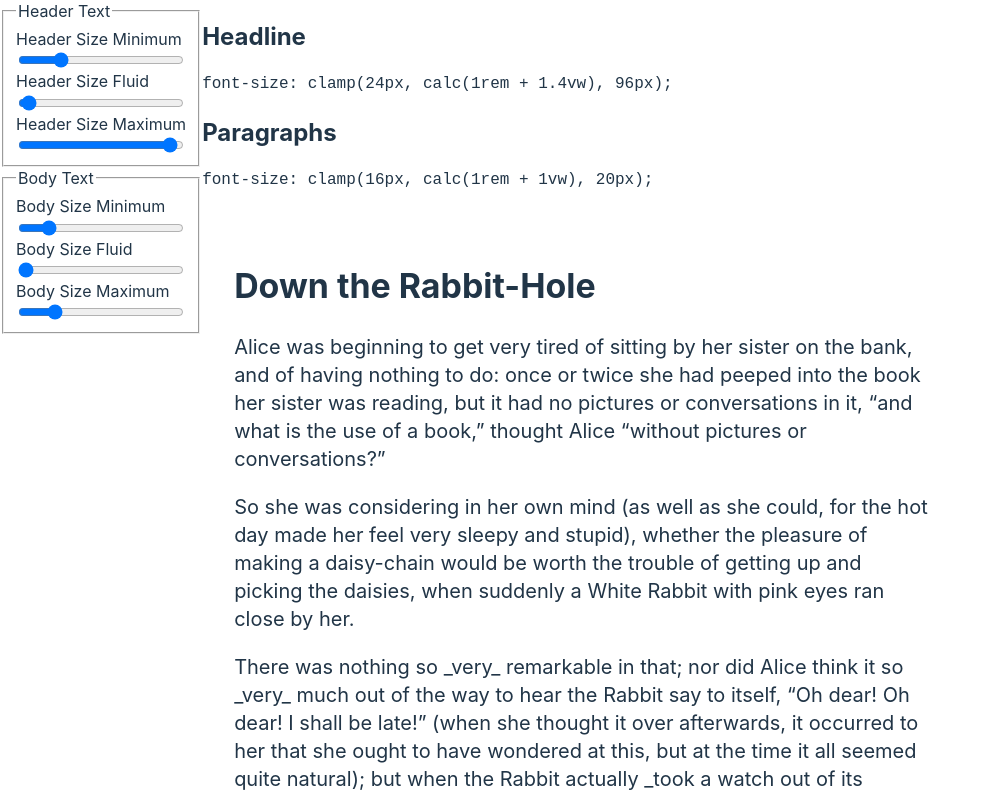
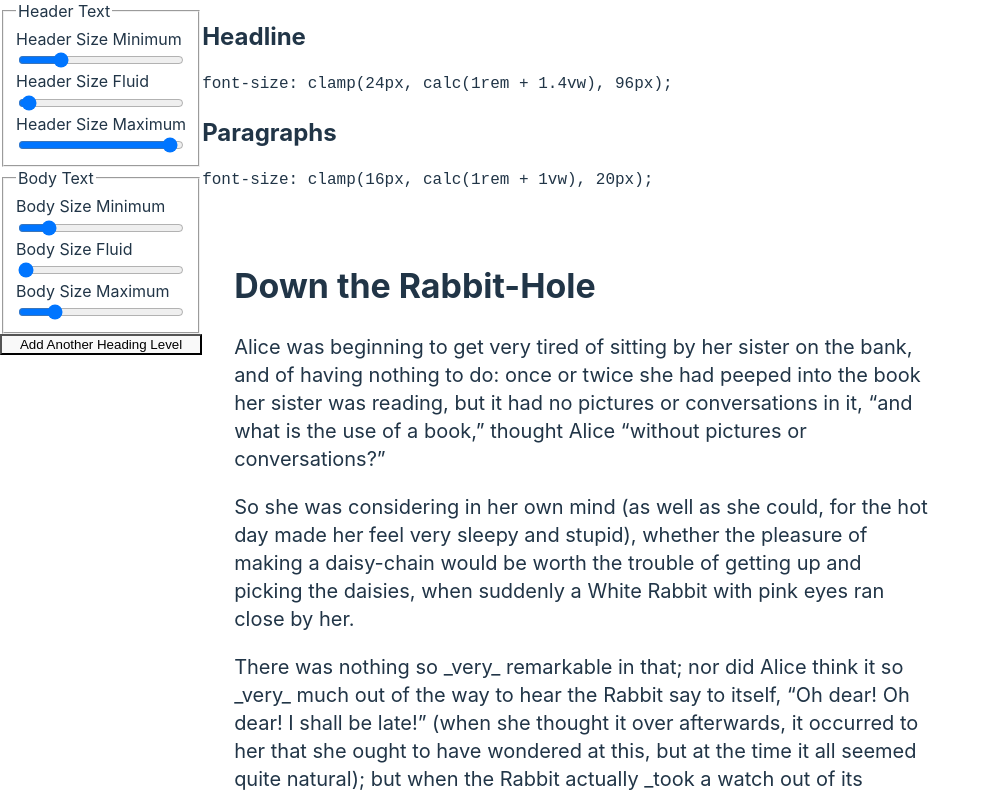
Before and after one commit to bdnorris/fluid-type-tester-v2, a Vue app: page / in a window 1280 px wide. Shown: the top 797 px of the page, without its empty margins (0-991 px from the left). Built offline with nearby package versions, Linux system fonts and the light colour scheme.

Commit message:
add and remove headings

```diff
--- a/src/components/Controls.vue
+++ b/src/components/Controls.vue
@@ -70,11 +70,17 @@
 				/>
 			</div>
 		</fieldset>
+		<button type="button" @click="addHeading" :disabled="headingsMaxed">
+			Add Another Heading Level
+		</button>
+		<button type="button" @click="removeHeading" v-if="headingLevels > 1">
+			Remove a Heading Level
+		</button>
 	</div>
 </template>
 
 <script lang="ts">
-import { ref, watch } from "@vue/runtime-core";
+import { computed, ref, watch } from "@vue/runtime-core";
 import { useStore } from "../../store";
 export default {
 	setup() {
@@ -104,6 +110,14 @@ export default {
 		watch(headerSizeMax, (newVal) => {
 			store.commit("setHeaderSizeMax", newVal);
 		});
+		const addHeading = () => {
+			store.commit("addHeadingLevel");
+		};
+		const removeHeading = () => {
+			store.commit("removeHeadingLevel");
+		};
+		const headingLevels = computed(() => store.state.headingLevels);
+		const headingsMaxed = computed(() => store.state.headingLevels == 6);
 		return {
 			bodySizeMin: bodySizeMin,
 			bodySizeFluid: bodySizeFluid,
@@ -111,6 +125,11 @@ export default {
 			headerSizeMin: headerSizeMin,
 			headerSizeFluid: headerSizeFluid,
 			headerSizeMax: headerSizeMax,
+			headings: computed(() => store.state.headingLevels),
+			addHeading,
+			removeHeading,
+			headingLevels,
+			headingsMaxed
 		};
 	},
 };
--- a/src/components/Text.vue
+++ b/src/components/Text.vue
@@ -1,6 +1,11 @@
 <template>
 	<div class="text" :style="`--body-size-min: ${bodySizeMin}px; --body-size-fluid: ${bodySizeFluid}vw; --body-size-max: ${bodySizeMax}px; --header-size-min: ${headerSizeMin}px; --header-size-fluid: ${headerSizeFluid}vw; --header-size-max: ${headerSizeMax}px;`" contenteditable="true">
 		<h1>Down the Rabbit-Hole</h1>
+		<h2 v-if="headingCount > 1">Alice's Adventures in Wonderland</h2>
+		<h3 v-if="headingCount > 2">Alice's Adventures in Wonderland</h3>
+		<h4 v-if="headingCount > 3">Alice's Adventures in Wonderland</h4>
+		<h5 v-if="headingCount > 4">Alice's Adventures in Wonderland</h5>
+		<h6 v-if="headingCount > 5">Alice's Adventures in Wonderland</h6>
 		<p>
 			Alice was beginning to get very tired of sitting by her sister on the
 			bank, and of having nothing to do: once or twice she had peeped into the
@@ -80,6 +85,7 @@ export default {
 		const headerSizeMin = computed(() => store.state.headerSizeMin);
 		const headerSizeFluid = computed(() => store.state.headerSizeFluid);
 		const headerSizeMax = computed(() => store.state.headerSizeMax);
+		const headingCount = computed(() => store.state.headingLevels);
 		return {
 			bodySizeMin,
 			bodySizeFluid,
@@ -87,6 +93,7 @@ export default {
 			headerSizeMin,
 			headerSizeFluid,
 			headerSizeMax,
+			headingCount,
 		};
 	},
 };
--- a/store.ts
+++ b/store.ts
@@ -7,7 +7,8 @@ export interface State {
   bodySizeMax: number
   headerSizeMin: number,
   headerSizeFluid: number,
-  headerSizeMax: number
+  headerSizeMax: number,
+	headingLevels: number,
 }
 
 export const key: InjectionKey<Store<State>> = Symbol()
@@ -20,6 +21,7 @@ export const store = createStore<State>({
     headerSizeMin: 24,
     headerSizeFluid: 1.4,
     headerSizeMax: 96,
+		headingLevels: 1,
   },
 	mutations: {
 		setBodySizeMin(state, size) {
@@ -39,6 +41,16 @@ export const store = createStore<State>({
 		},
 		setHeaderSizeMax(state, size) {
 			state.headerSizeMax = size;
+		},
+		addHeadingLevel(state) {
+			if (state.headingLevels < 6) {
+				state.headingLevels++;
+			}
+		},
+		removeHeadingLevel(state) {
+			if (state.headingLevels > 1) {
+				state.headingLevels--;
+			}
 		}
 	},
 })
```
